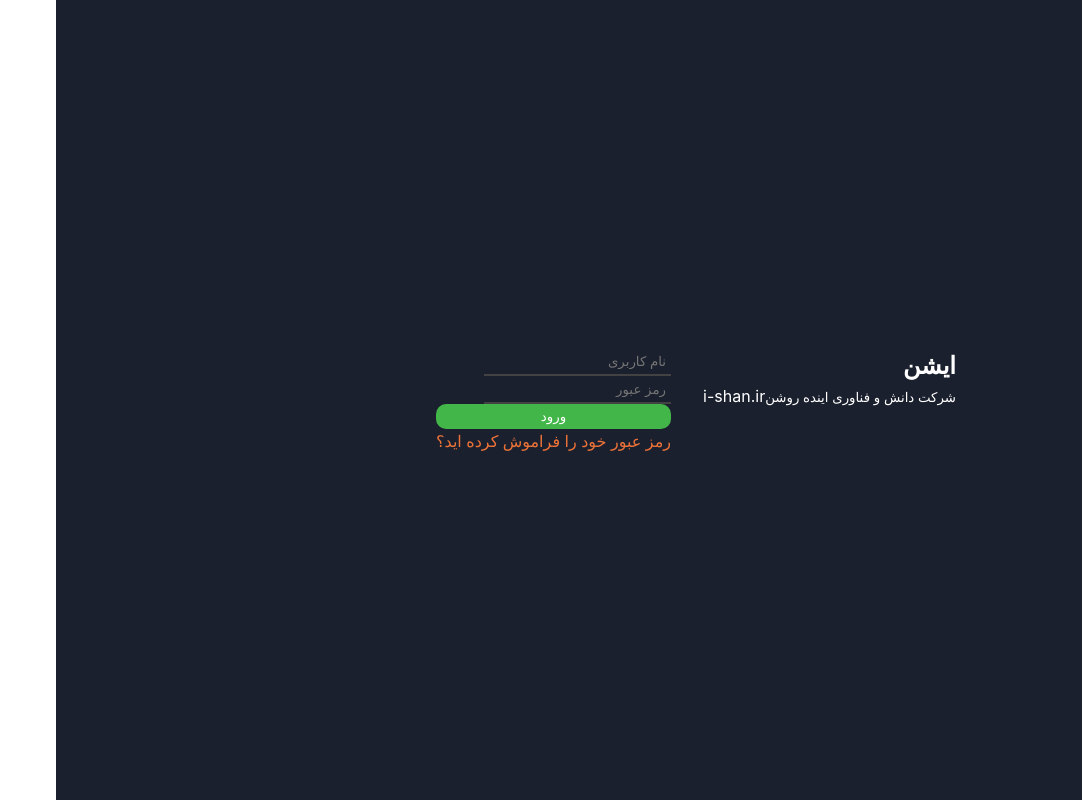
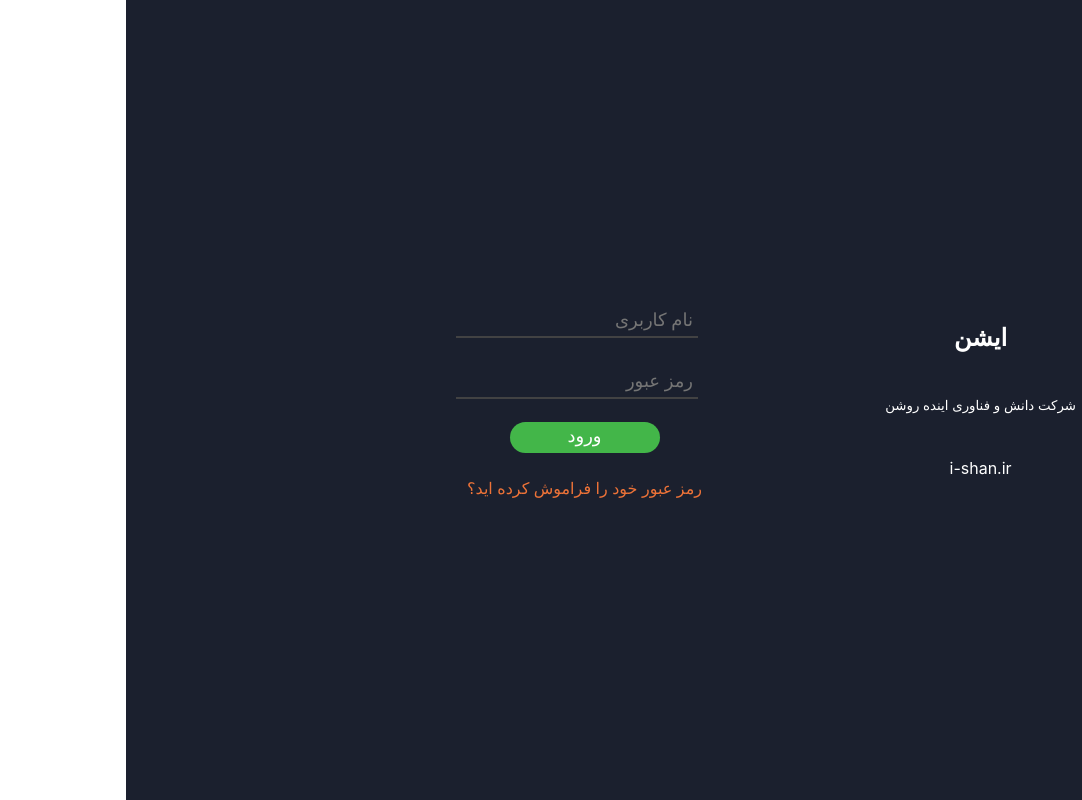
Before and after one commit to jedimahdi/i-shan, a Vue app: page /login in a window 1280 px wide. Shown: the whole page, without its empty margins (198-1280 px from the left). Built offline with nearby package versions, Linux system fonts and the light colour scheme; what vue-apexcharts would draw is missing.

Commit message:
better login ui

```diff
--- a/src/views/Login.vue
+++ b/src/views/Login.vue
@@ -9,10 +9,22 @@
       <div class="login-form">
         <form>
           <div class="input-control">
-            <input class="input-style-1" type="text" placeholder="نام کاربری" />
+            <label for="username"><span class="lnr lnr-user"></span></label>
+            <input
+              class="input-style-1"
+              type="text"
+              id="username"
+              placeholder="نام کاربری"
+            />
           </div>
           <div class="input-control">
-            <input class="input-style-1" type="text" placeholder="رمز عبور" />
+            <label for="password"><span class="lnr lnr-lock"></span></label>
+            <input
+              class="input-style-1"
+              type="text"
+              id="password"
+              placeholder="رمز عبور"
+            />
           </div>
           <button class="login-button">ورود</button>
           <a href="#" class="forget-password"
@@ -40,7 +52,8 @@ body {
 }
 .login {
   width: 100%;
-  max-width: 520px;
+  max-width: 620px;
+  height: 200px;
   margin: auto;
   padding: 15px;
   display: flex;
@@ -54,17 +67,47 @@ body {
   height: 100%;
 }
 
+.login-form input {
+  font-size: 18px;
+  color: #c4cec4ff;
+}
+
+.login-form input::placeholder {
+  font-family: "Segoe UI";
+  font-weight: 300;
+}
+
+.login-form .lnr {
+  font-size: 24px;
+  margin-left: 15px;
+}
+
 .login-button {
   display: block;
-  border-radius: 10px;
+  border-radius: 20px;
   background-color: #43b649ff;
   border: 0;
   color: #fff;
-  padding: 5px 40px;
+  padding-bottom: 6px;
+  width: 150px;
+  margin: 0 auto;
+  font-size: 18px;
+  font-family: "Segoe UI";
 }
 
 a.forget-password {
   color: #ee7338ff;
   text-decoration: none;
+  text-align: center;
+}
+
+.site-info {
+  display: flex;
+  flex-flow: column;
+  justify-content: space-around;
+  text-align: center;
+}
+.site-info span {
+  display: block;
 }
 </style>
```
